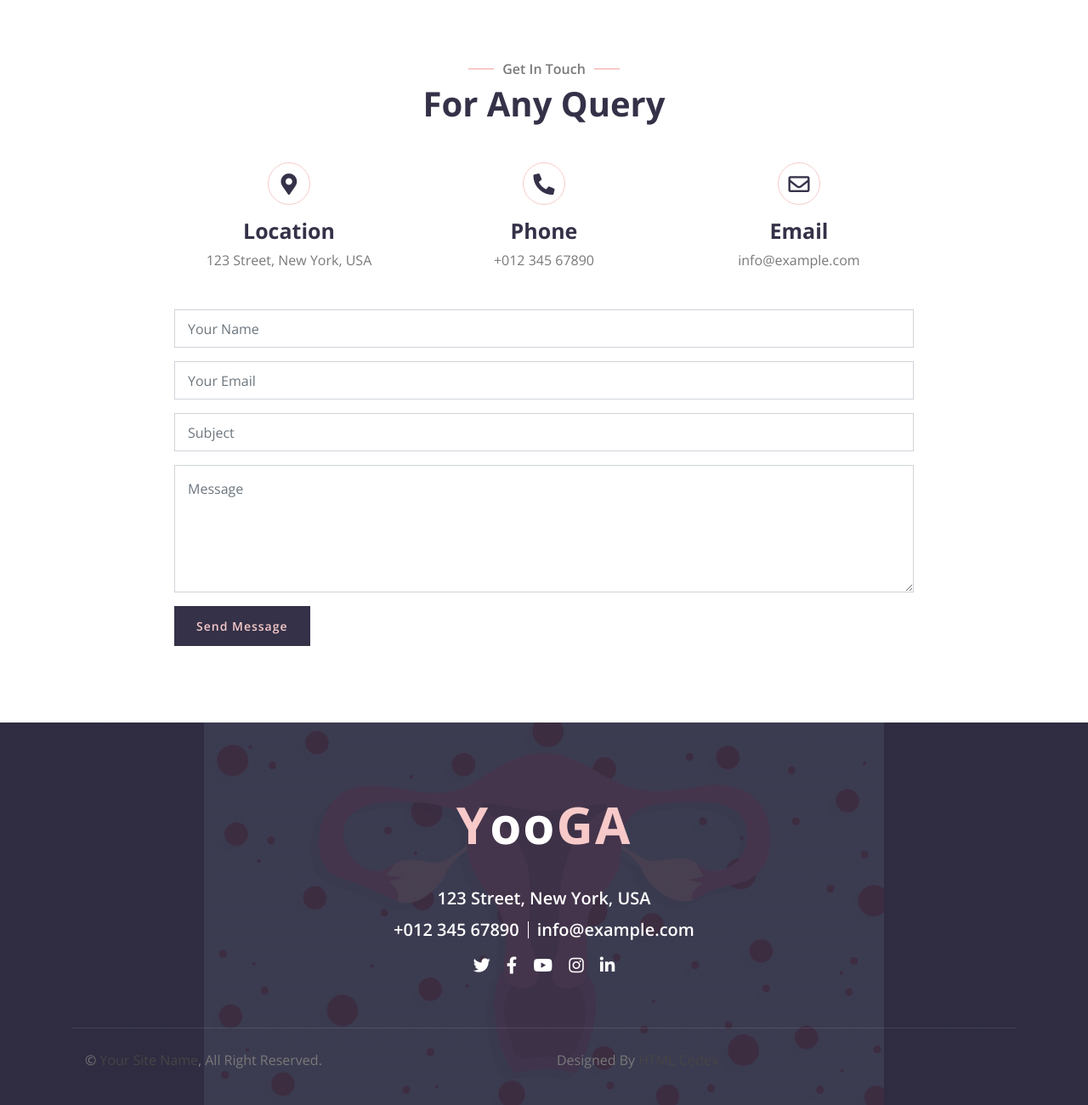
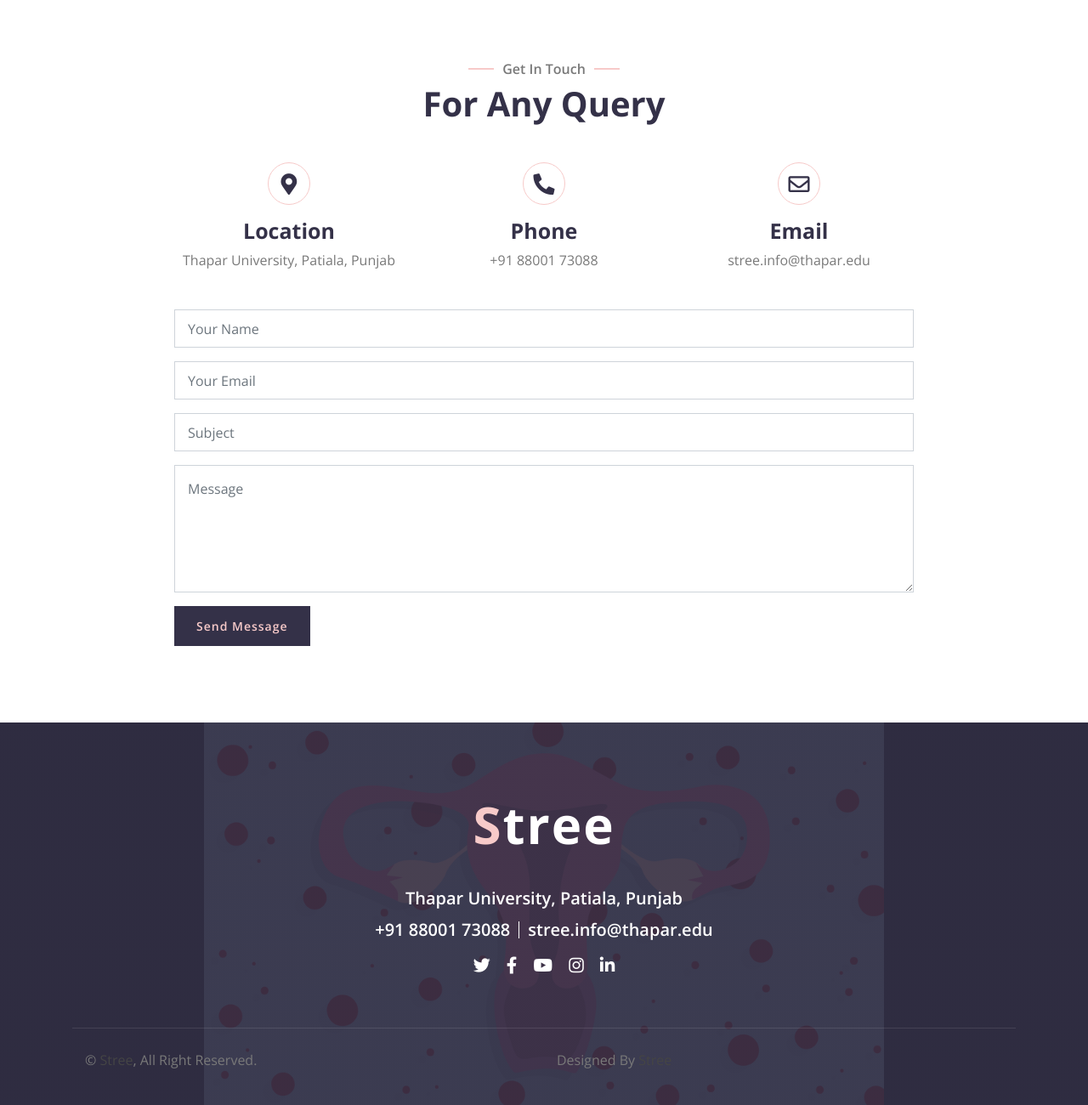
Before and after one commit to GurleenKaur22/Hackowasp-3.1, a plain HTML site: page contact.html in a window 1280 px wide. Shown: the part 409-1709 px from the top of the page at 85% size. Drawn offline with nearby package versions, Linux system fonts and the light colour scheme.

Commit message:
Contact us screen

```diff
--- a/contact.html
+++ b/contact.html
@@ -2,7 +2,7 @@
 <html lang="en">
     <head>
         <meta charset="utf-8">
-        <title>YOOGA - Free Yoga Website Template</title>
+        <title>Stree - We care for you</title>
         <meta content="width=device-width, initial-scale=1.0" name="viewport">
         <meta content="Free Website Template" name="keywords">
         <meta content="Free Website Template" name="description">
@@ -34,13 +34,12 @@
                         <div class="top-bar-left">
                             <div class="text">
                                 <i class="far fa-clock"></i>
-                                <h2>8:00 - 9:00</h2>
-                                <p>Mon - Fri</p>
+                                <h2>Open 24 x 7</h2>
                             </div>
                             <div class="text">
                                 <i class="fa fa-phone-alt"></i>
-                                <h2>+123 456 7890</h2>
-                                <p>For Appointment</p>
+                                <h2>Helpline Number: +91 72571 89471</h2>
+
                             </div>
                         </div>
                     </div>
@@ -62,7 +61,7 @@
         <!-- Nav Bar Start -->
         <div class="navbar navbar-expand-lg bg-dark navbar-dark">
             <div class="container-fluid">
-                <a href="index.html" class="navbar-brand">Y<span>oo</span>ga</a>
+                <a href="index.html" class="navbar-brand">S<span>tRee</span></a>
                 <button type="button" class="navbar-toggler" data-toggle="collapse" data-target="#navbarCollapse">
                     <span class="navbar-toggler-icon"></span>
                 </button>
@@ -122,21 +121,21 @@
                                 <i class="fa fa-map-marker-alt"></i>
                                 <div class="contact-text">
                                     <h2>Location</h2>
-                                    <p>123 Street, New York, USA</p>
+                                    <p>Thapar University, Patiala, Punjab</p>
                                 </div>
                             </div>
                             <div class="col-md-4 contact-item wow zoomIn" data-wow-delay="0.4s">
                                 <i class="fa fa-phone-alt"></i>
                                 <div class="contact-text">
                                     <h2>Phone</h2>
-                                    <p>+012 345 67890</p>
+                                    <p>+91 88001 73088</p>
                                 </div>
                             </div>
                             <div class="col-md-4 contact-item wow zoomIn" data-wow-delay="0.6s">
                                 <i class="far fa-envelope"></i>
                                 <div class="contact-text">
                                     <h2>Email</h2>
-                                    <p>info@example.com</p>
+                                    <p>stree.info@thapar.edu</p>
                                 </div>
                             </div>
                         </div>
@@ -178,11 +177,11 @@
             <div class="container-fluid">
                 <div class="container">
                     <div class="footer-info">
-                        <a href="index.html" class="footer-logo">Y<span>oo</span>ga</a>
-                        <h3>123 Street, New York, USA</h3>
+                        <a href="index.html" class="footer-logo">S<span>tree</span></a>
+                        <h3>Thapar University, Patiala, Punjab</h3>
                         <div class="footer-menu">
-                            <p>+012 345 67890</p>
-                            <p>info@example.com</p>
+                            <p>+91 88001 73088</p>
+                            <p>stree.info@thapar.edu</p>
                         </div>
                         <div class="footer-social">
                             <a href=""><i class="fab fa-twitter"></i></a>
@@ -196,10 +195,10 @@
                 <div class="container copyright">
                     <div class="row">
                         <div class="col-md-6">
-                            <p>&copy; <a href="#">Your Site Name</a>, All Right Reserved.</p>
+                            <p>&copy; <a href="#">Stree</a>, All Right Reserved.</p>
                         </div>
                         <div class="col-md-6">
-                            <p>Designed By <a href="https://htmlcodex.com">HTML Codex</a></p>
+                            <p>Designed By <a href="https://htmlcodex.com">Stree</a></p>
                         </div>
                     </div>
                 </div>
```
